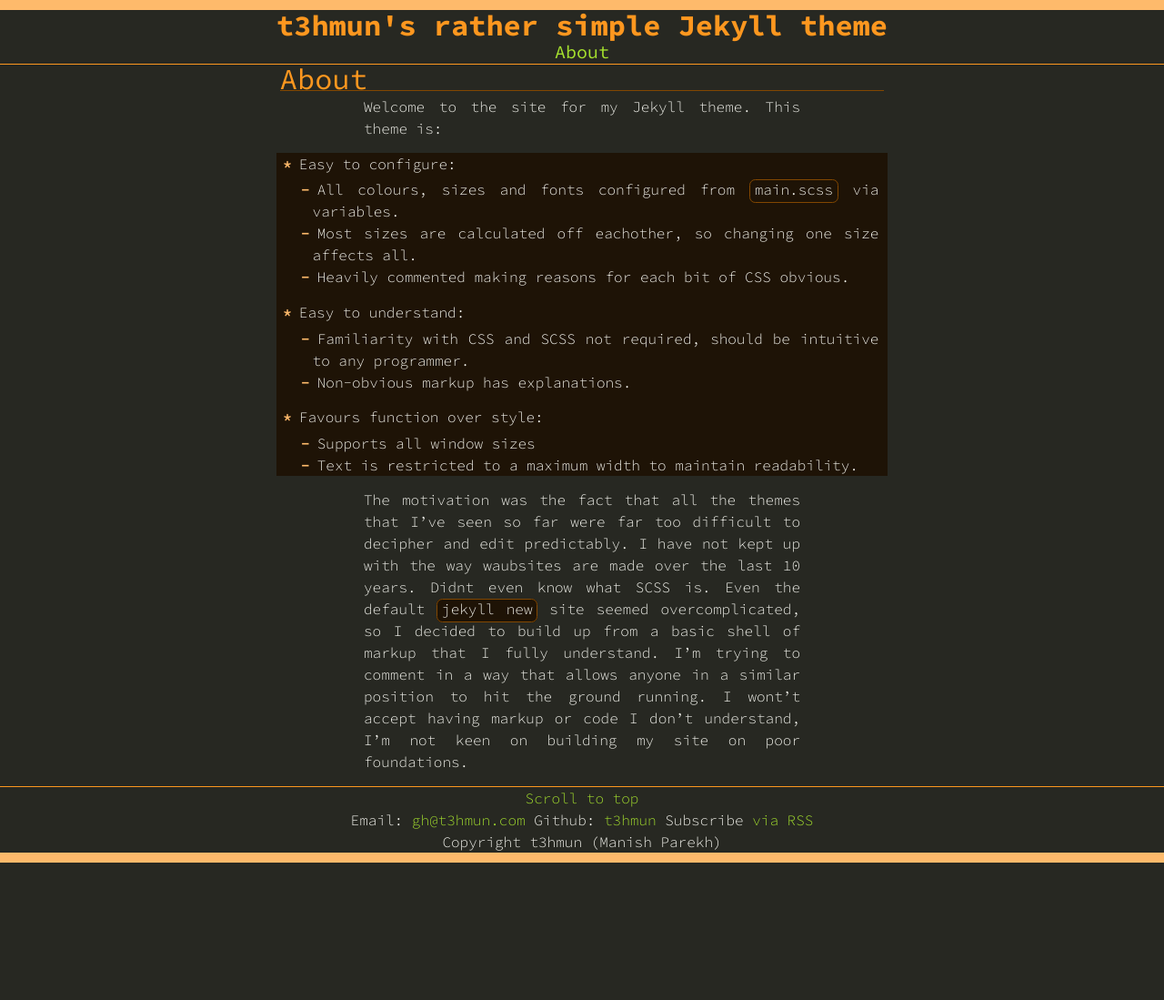
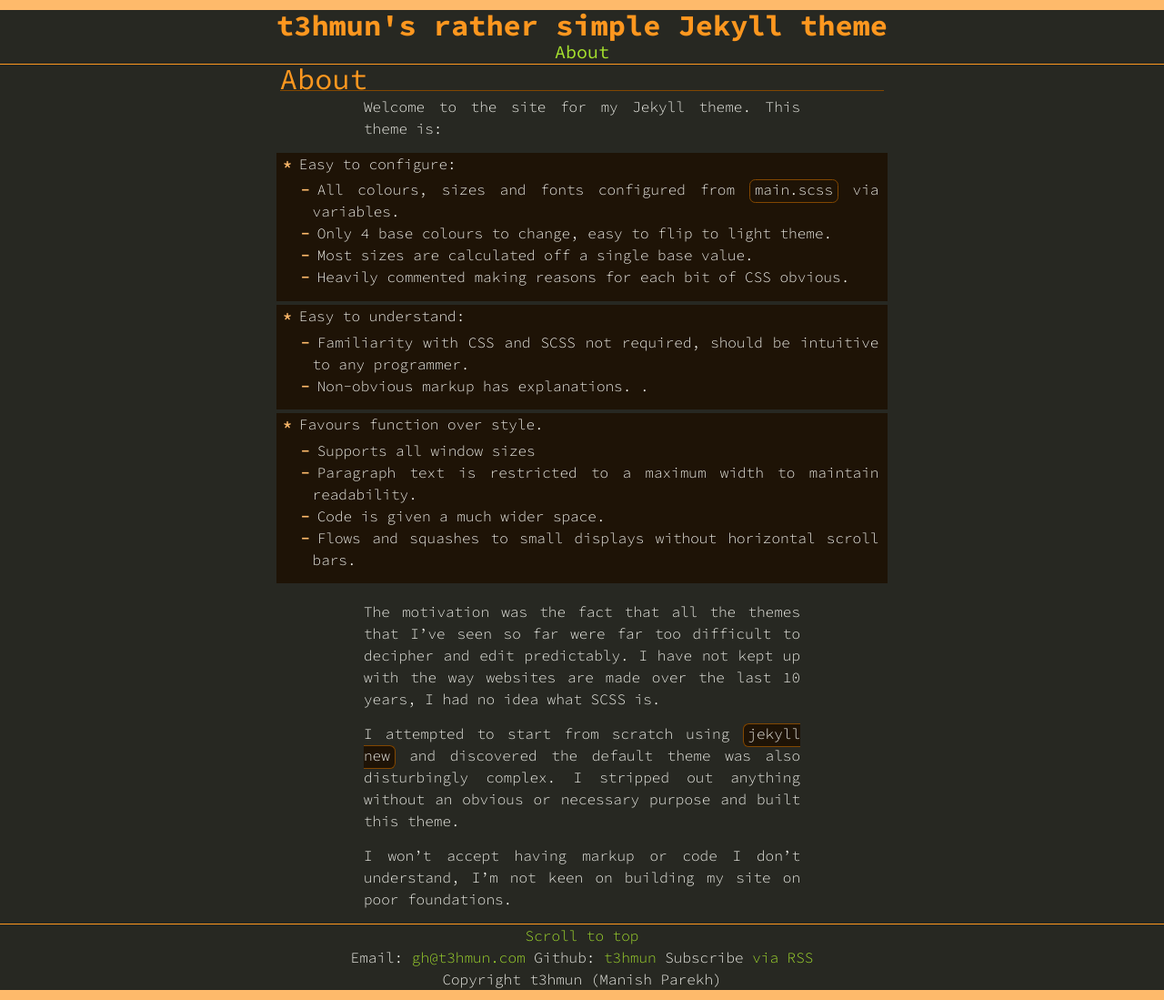
Before and after one commit to t3hmun/rather-simple-jekyll-theme, a Jekyll site: the page built from about.md, in a window 1280 px wide. Shown: the whole page at 91% size. Built offline with Jekyll 4.4.1, drawn with Linux system fonts in a browser that asks for light colours; before the commit the page ends 948 px from its top, so only the background shows below that.

Commit message:
Updated About.

```diff
--- a/_sass/_base.scss
+++ b/_sass/_base.scss
@@ -140,6 +140,7 @@
 
     /* Since the bullet list is deviating from the standard text width its nice to demark it with a custom background. */
     background: $bullet-background;
+
 }
 
 /* Individual list item. */
@@ -149,6 +150,15 @@
     padding-left: $bullet-indent;
     padding-right: $standard-margin;
     text-indent: -($bullet-indent - 1%); /* The 1% stops it touch the edge of the block. */
+
+    /* I just like the look of these lines between top level blocks. */
+    border-bottom: $medium-line solid $background-colour;
+
+    >ul {
+        >li{
+            border-bottom: none;
+        }
+    }
 }
 
 /* This inserts the content character to use as a bullet point. */
--- a/about.md
+++ b/about.md
@@ -8,18 +8,27 @@
 
  * Easy to configure:
      - All colours, sizes and fonts configured from `main.scss` via variables.
-     - Most sizes are calculated off eachother, so changing one size affects all.
+     - Only 4 base colours to change, easy to flip to light theme.
+     - Most sizes are calculated off a single base value.
      - Heavily commented making reasons for each bit of CSS obvious.
+
+
+
  * Easy to understand:
      - Familiarity with CSS and SCSS not required, should be intuitive to any programmer.
      - Non-obvious markup has explanations.
- * Favours function over style:
+.
+
+ * Favours function over style.
      - Supports all window sizes
-     - Text is restricted to a maximum width to maintain readability.
+     - Paragraph text is restricted to a maximum width to maintain readability.
+     - Code is given a much wider space.
+     - Flows and squashes to small displays without horizontal scroll bars.
 
 The motivation was the fact that all the themes that I've seen so far were far too difficult to decipher and edit predictably.
-I have not kept up with the way waubsites are made over the last 10 years.
-Didnt even know what SCSS is.
-Even the default `jekyll new` site seemed overcomplicated, so I decided to build up from a basic shell of markup that I fully understand.
-I'm trying to comment in a way that allows anyone in a similar position to hit the ground running.
-I wont't accept having markup or code I don't understand, I'm not keen on building my site on poor foundations.
+I have not kept up with the way websites are made over the last 10 years, I had no idea what SCSS is.
+
+I attempted to start from scratch using `jekyll new` and discovered the default theme was also disturbingly complex.
+I stripped out anything without an obvious or necessary purpose and built this theme.
+
+I won't accept having markup or code I don't understand, I'm not keen on building my site on poor foundations.
```
Also changed, not shown: css/main.scss (line endings or trailing spaces).
